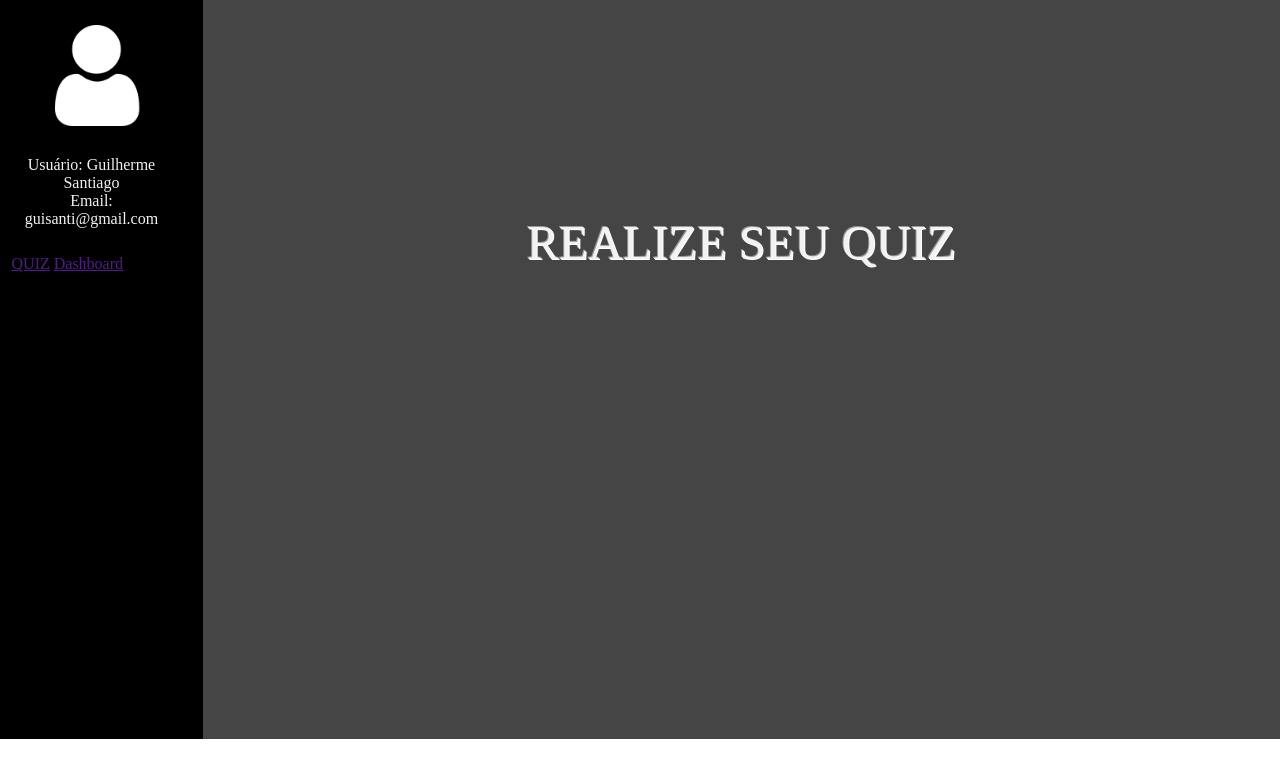
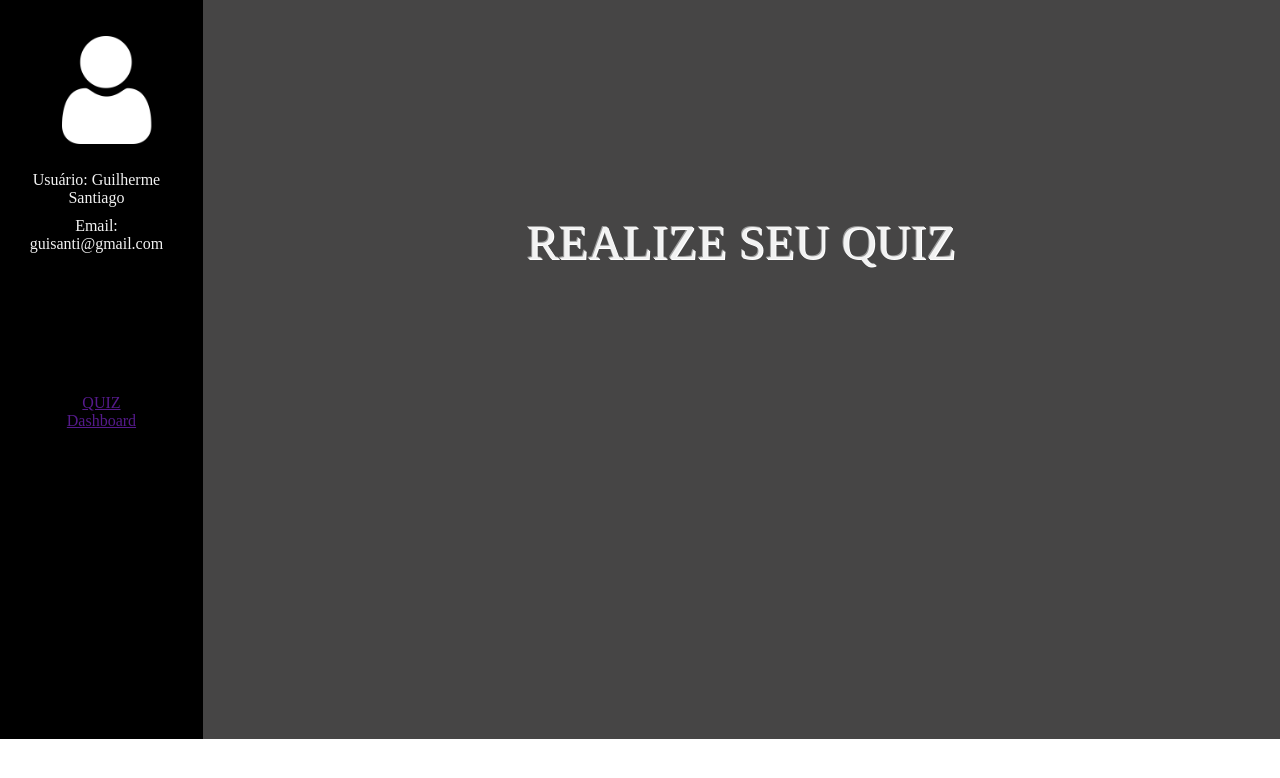
Before and after one commit to guilhermesanttiago/Projeto_Individual-SPTech, a website: page site/public/dashboard.html in a window 1280 px wide. Drawn offline with Linux system fonts and the light colour scheme; a web font is replaced by a local one.

Commit message:
Alterações em algumas telas em gerais

```diff
--- a/site/public/css/style.css
+++ b/site/public/css/style.css
@@ -1516,9 +1516,8 @@
 
 .imgperfil_dashboard{
     width: 60%;
-    padding: 2%;
-    margin-left: 40px;
-    margin-top: 12%;
+    margin-left: 50px;
+    margin-top: 20%;
 
 }
 
@@ -1548,8 +1547,16 @@
 
 .dados1{
     text-align: center;
-    margin-right: 20px;
+    margin-right: 10px;
     font-size: 16px;
+    padding-bottom: 10px;
+}
+
+.dados2{
+    text-align: center;
+    margin-right: 10px;
+    font-size: 16px;
+    height: 150px;
 }
 
 .direcao_button{
--- a/site/public/dashboard.html
+++ b/site/public/dashboard.html
@@ -11,12 +11,12 @@
         <img src="../public/assets/imagens/user (3).png" alt="" class="imgperfil_dashboard">
              <div class="dados_usuario">
             <div class="dados1">Usuário: Guilherme Santiago </div>
-            <div class="dados1"> Email: guisanti@gmail.com</div>
+            <div class="dados2"> Email: guisanti@gmail.com</div>
         </div>
 
-        <div class="direcao_butto">
-            <a href="" >QUIZ</a>
-            <a href="" style="padding-top: 25PX;">Dashboard</a>
+        <div class="direcao_button">
+            <a href="" class="quix_edicao">QUIZ</a>
+            <a href="">Dashboard</a>
         </div>
 
 
```
